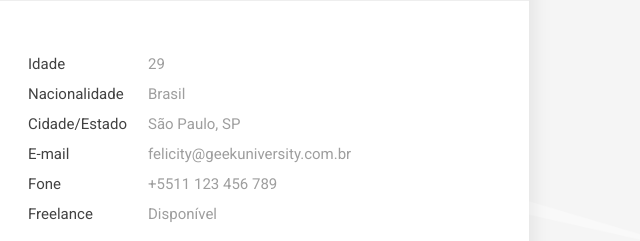
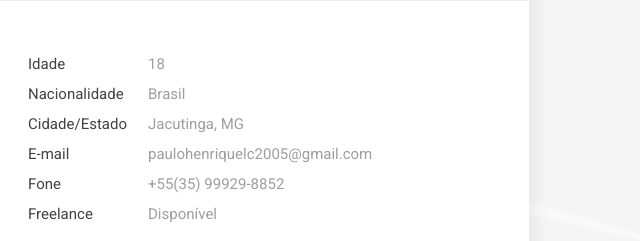
Before and after one commit to PauloQuimica/PauloQuimica.github.io, a plain HTML site: page index.html in a window 1280 px wide. Shown: the part 405-646 px from the top of the page, 627-1267 px from the left. Drawn offline with Linux system fonts and the light colour scheme; a web font is replaced by a local one.

Commit message:
commit check3

```diff
--- a/index.html
+++ b/index.html
@@ -130,11 +130,11 @@
 
                     <div class="col-sm-6 col-md-6 col-lg-6">
                       <ul class="info-list">
-                        <li><span class="title">Idade</span><span class="value">29</span></li>
+                        <li><span class="title">Idade</span><span class="value">18</span></li>
                         <li><span class="title">Nacionalidade</span><span class="value">Brasil</span></li>
-                        <li><span class="title">Cidade/Estado</span><span class="value">São Paulo, SP</span></li>
-                        <li><span class="title">E-mail</span><span class="value">felicity@geekuniversity.com.br</span></li>
-                        <li><span class="title">Fone</span><span class="value">+5511 123 456 789</span></li>
+                        <li><span class="title">Cidade/Estado</span><span class="value">Jacutinga, MG</span></li>
+                        <li><span class="title">E-mail</span><span class="value">paulohenriquelc2005@gmail.com</span></li>
+                        <li><span class="title">Fone</span><span class="value">+55(35) 99929-8852</span></li>
                         <li><span class="title">Freelance</span><span class="value available">Disponível</span></li>
                       </ul>
                     </div>
```
